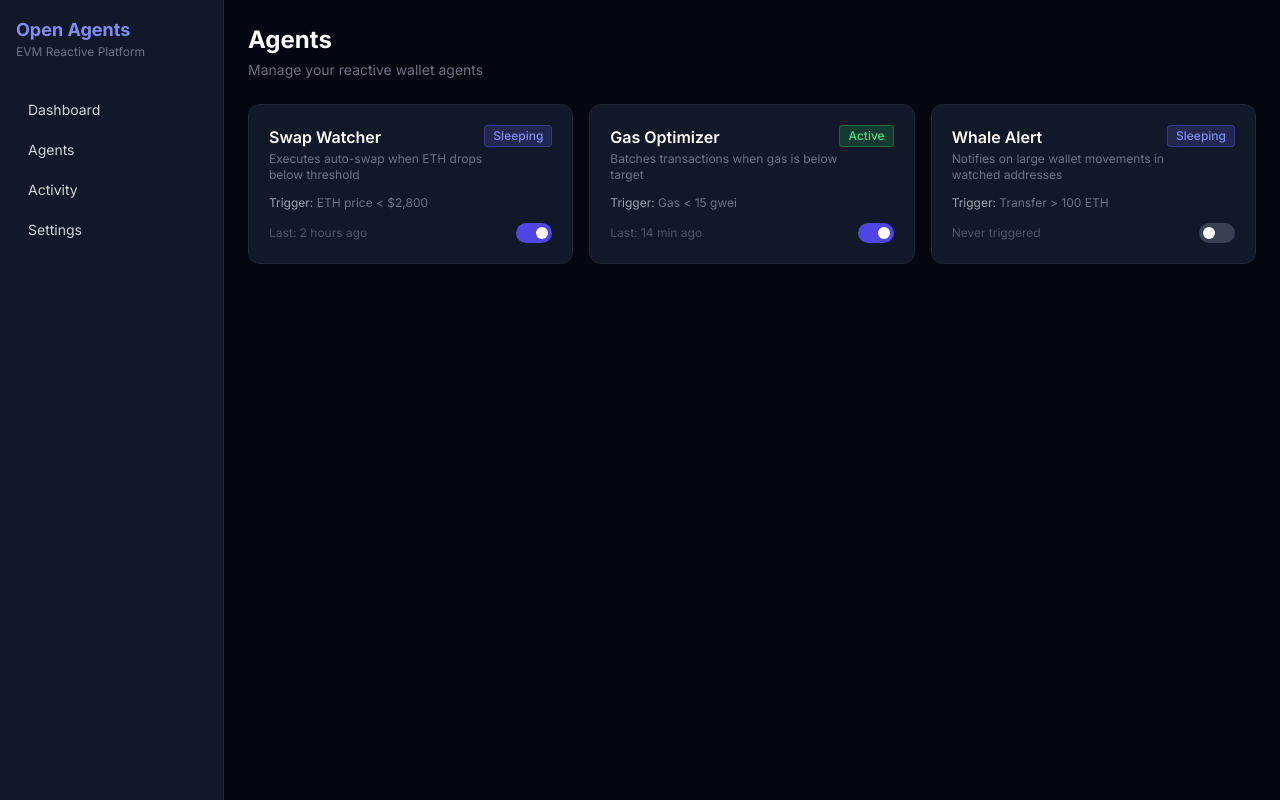
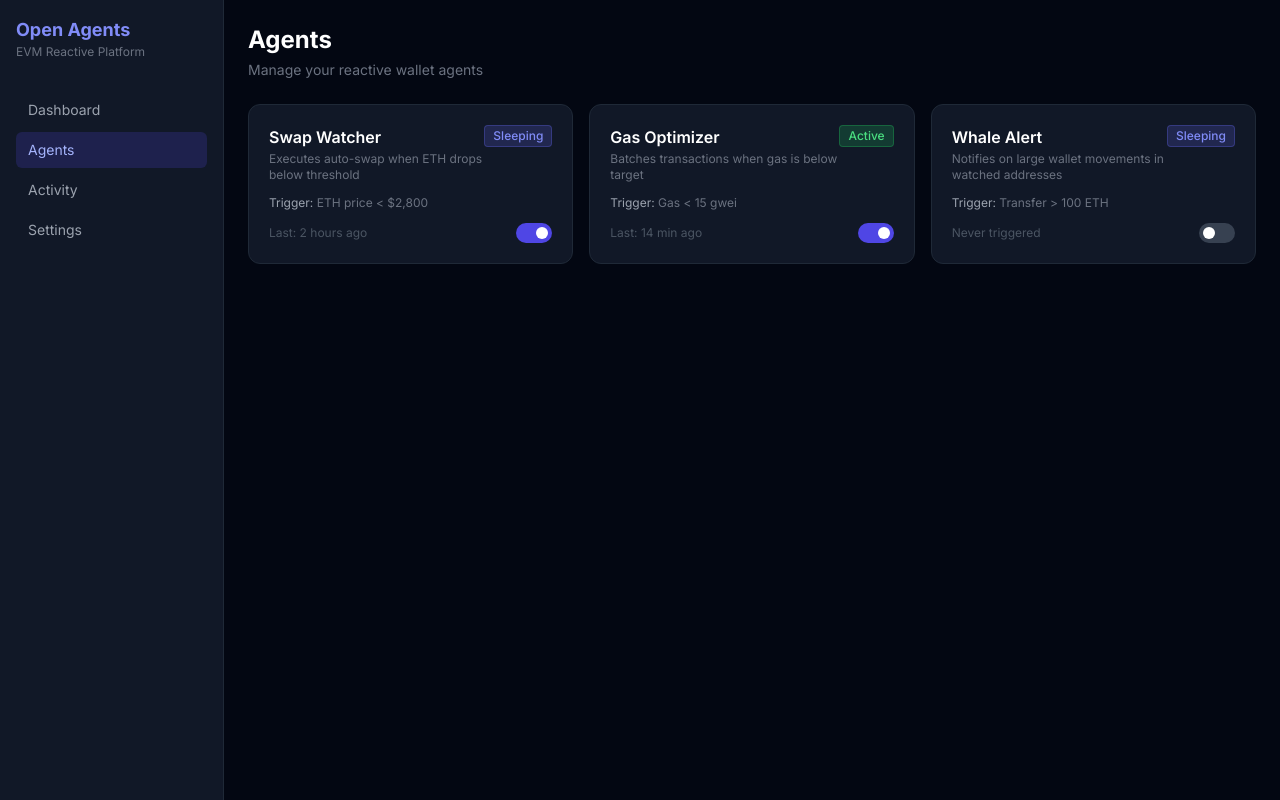
Before and after one commit to sairammr/Open-agents-2026, a Next.js app in the folder frontend/: page /agents in a window 1280 px wide. Built offline with nearby package versions, Linux system fonts and the light colour scheme.

Commit message:
fix: sidebar active state not updating on route change

```diff
--- a/frontend/components/Sidebar.tsx
+++ b/frontend/components/Sidebar.tsx
@@ -1,6 +1,7 @@
 'use client'
 
 import Link from 'next/link'
+import { usePathname } from 'next/navigation'
 
 const navItems = [
   { href: '/', label: 'Dashboard' },
@@ -10,6 +11,8 @@ const navItems = [
 ]
 
 export default function Sidebar() {
+  const pathname = usePathname()
+
   return (
     <aside className="w-56 bg-gray-900 border-r border-gray-800 flex flex-col p-4">
       <div className="mb-8">
@@ -21,7 +24,11 @@ export default function Sidebar() {
           <Link
             key={item.href}
             href={item.href}
-            className="px-3 py-2 rounded-md text-sm text-gray-300 hover:bg-gray-800 hover:text-white transition-colors"
+            className={`px-3 py-2 rounded-md text-sm transition-colors ${
+              pathname === item.href
+                ? 'bg-indigo-600/20 text-indigo-300'
+                : 'text-gray-400 hover:bg-gray-800 hover:text-white'
+            }`}
           >
             {item.label}
           </Link>
```
